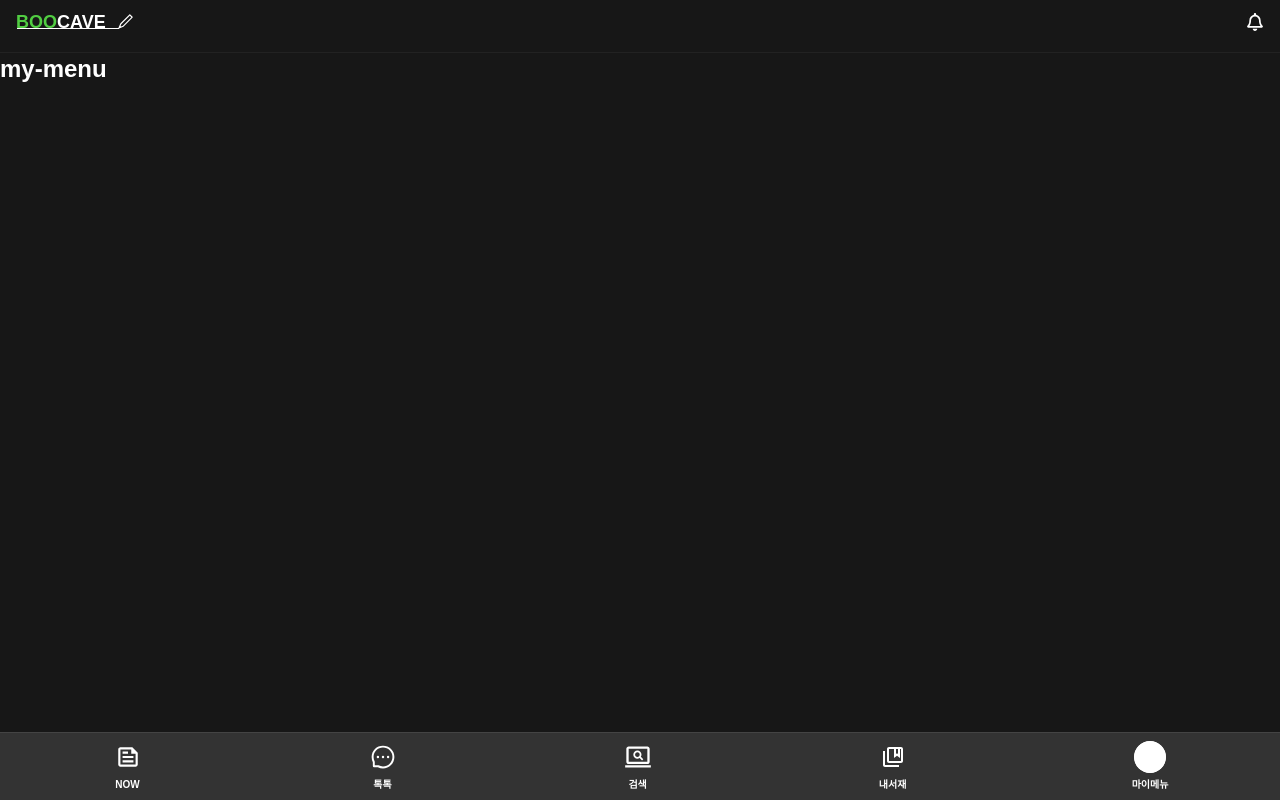
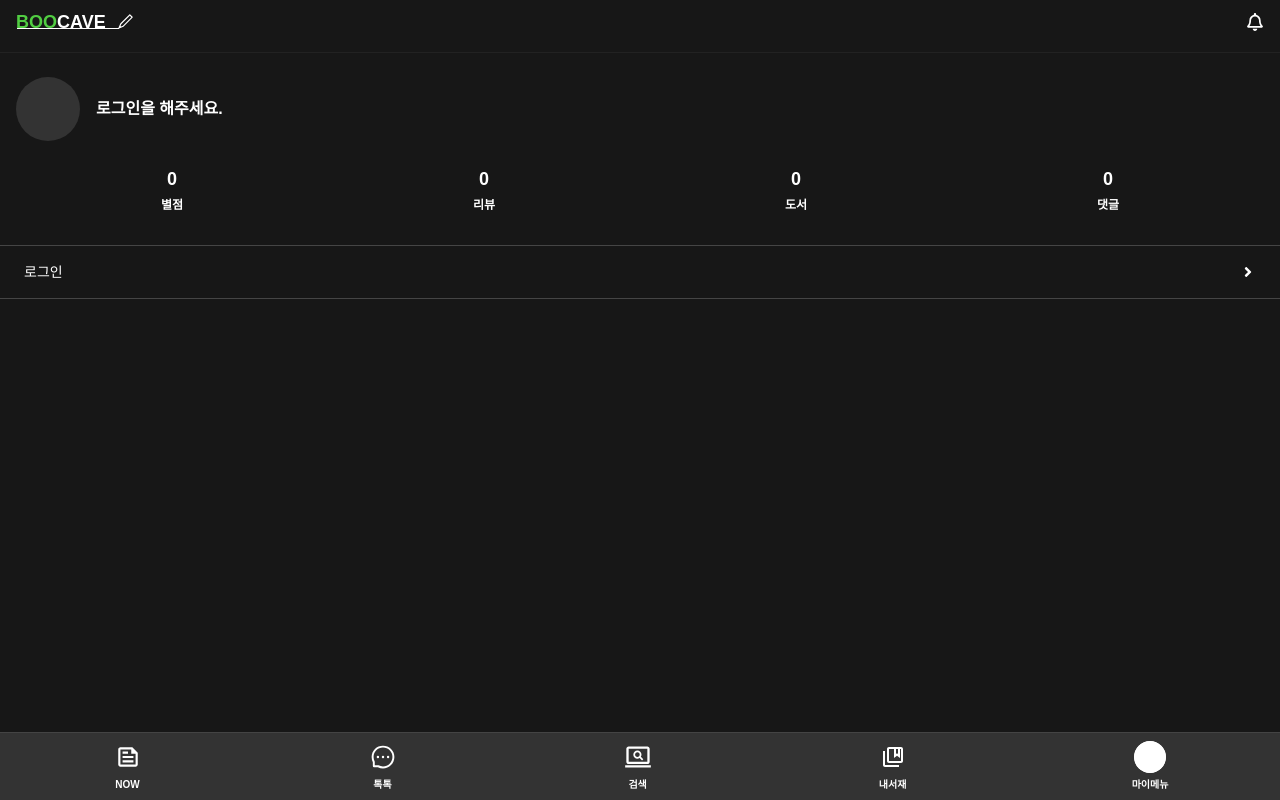
Before and after one commit to kbsowo14/Boocave-Web, a Next.js app: page /my-menu in a window 1280 px wide. Built offline with nearby package versions, Linux system fonts and the light colour scheme; no server answers.

Commit message:
Update Mymenu

```diff
--- a/package.json
+++ b/package.json
@@ -18,6 +18,7 @@
     "react": "19.1.0",
     "react-dom": "19.1.0",
     "react-icons": "^5.5.0",
+    "swr": "^2.3.6",
     "zustand": "^5.0.8"
   },
   "devDependencies": {
--- a/src/app/my-menu/page.tsx
+++ b/src/app/my-menu/page.tsx
@@ -1,9 +1,93 @@
 'use client'
 
+import { useSession, signIn, signOut } from 'next-auth/react'
+import Image from 'next/image'
+import { useMemo } from 'react'
+import { FaAngleRight } from 'react-icons/fa'
+
 export default function MyMenu() {
+	const { data: session, status } = useSession()
+	const { image: userImage = '', name: userName = '' } = session?.user || {}
+
+	const menuList = useMemo(
+		() => [
+			{
+				label: !!userName ? '로그아웃' : '로그인',
+				onPress: () => {
+					if (!!userName) {
+						signOut()
+					} else {
+						signIn('google')
+					}
+				},
+			},
+		],
+		[userName]
+	)
+
 	return (
 		<div>
-			<div className="text-2xl font-bold text-white">my-menu</div>
+			{/* Profile */}
+			{!userName ? (
+				<button
+					className="px-4 py-6 flex flex-row justify-start items-center"
+					onClick={() => signIn('google')}
+				>
+					<div className="w-16 h-16 bg-[#333333] rounded-full overflow-hidden flex justify-center items-center"></div>
+					<p className="ml-4 text-white text-base font-bold">로그인을 해주세요.</p>
+				</button>
+			) : (
+				<div className="px-4 py-6 flex flex-row justify-start items-center">
+					<div className="w-16 h-16 bg-[#333333] rounded-full overflow-hidden flex justify-center items-center">
+						{!!userImage && <Image src={userImage} alt="my-menu" width={100} height={100} />}
+					</div>
+					<div className="ml-4">
+						<p className="text-white font-bold text-lg">{userName}</p>
+						<div className="flex flex-row justify-start items-center gap-1.5 mt-0.5">
+							<p className="text-white text-xs">팔로워 0</p>
+							<div className="w-[2px] h-[2px] bg-white rounded-full" />
+							<p className="text-white text-xs">팔로잉 0</p>
+						</div>
+					</div>
+				</div>
+			)}
+
+			{/* Summery */}
+			<div className="px-4 flex flex-row justify-around items-center w-full">
+				<div className="flex flex-col justify-start items-center gap-1">
+					<p className="text-white text-lg font-bold">0</p>
+					<p className="text-white text-xs font-bold">별점</p>
+				</div>
+				<div className="flex flex-col justify-start items-center gap-1">
+					<p className="text-white text-lg font-bold">0</p>
+					<p className="text-white text-xs font-bold">리뷰</p>
+				</div>
+				<div className="flex flex-col justify-start items-center gap-1">
+					<p className="text-white text-lg font-bold">0</p>
+					<p className="text-white text-xs font-bold">도서</p>
+				</div>
+				<div className="flex flex-col justify-start items-center gap-1">
+					<p className="text-white text-lg font-bold">0</p>
+					<p className="text-white text-xs font-bold">댓글</p>
+				</div>
+			</div>
+
+			{/* Menu */}
+			<div className="w-full border-t-[1px] border-white/20 mt-8">
+				{menuList.map((menu, index) => {
+					const { label = '', onPress = () => {} } = menu || {}
+					return (
+						<button
+							key={index}
+							className="w-full flex flex-row justify-between items-center px-6 py-4 border-b-[1px] border-white/20"
+							onClick={onPress}
+						>
+							<p className="text-white text-sm">{label}</p>
+							<FaAngleRight size={16} color="#fff" />
+						</button>
+					)
+				})}
+			</div>
 		</div>
 	)
 }
```
Also changed, not shown: 1 other file (tests, documents, lock files or other folders).
